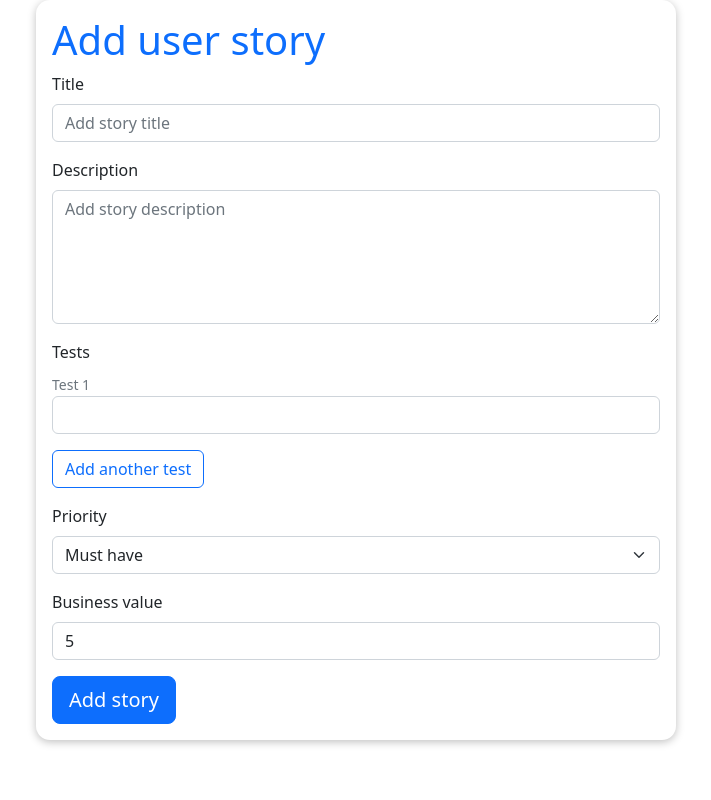
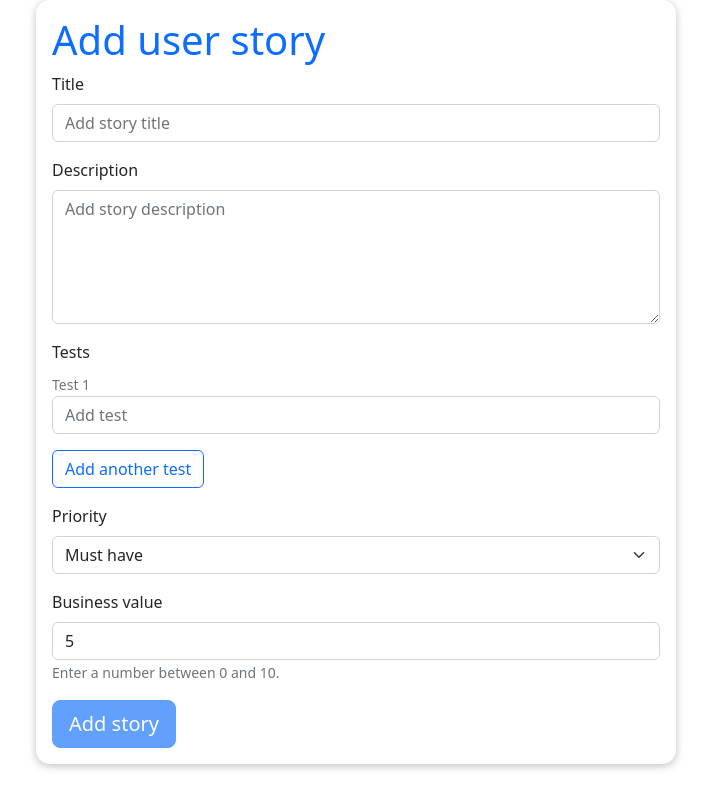
Before and after one commit to shanji97/SMRPOmarduk, a React (Create React App) app in the folder frontend/: page /add-story in a window 1280 px wide. Shown: the whole page, without its empty margins (284-995 px from the left). Built offline with nearby package versions, Linux system fonts and the light colour scheme.

Commit message:
added validation functionalities

```diff
--- a/frontend/src/pages/AddStory.tsx
+++ b/frontend/src/pages/AddStory.tsx
@@ -4,21 +4,29 @@ import Card from "../components/Card";
 import { Form } from "react-bootstrap";
 
 import classes from "./AddStory.module.css";
+import useValidateForm from "../hooks/useValidateForm";
 
 const AddStory = () => {
   const [storyData, setStoryData] = useState({
     title: "",
     description: "",
-    priority: 0,
+    tests: [""],
+    priority: 3, // 3 => must have, 0 => won't have this time
     businessValue: 5,
   });
 
-  const { title, description, priority, businessValue } = storyData;
+  const [businessValueError, setBusinessValueError] = useState(false);
+  const formIsValid = useValidateForm(storyData) && !businessValueError;
 
-  const [tests, setTests] = useState([""]);
+  const { title, description, tests, priority, businessValue } = storyData;
+
+  // TODO check doubling of story name
 
   const addInputHandler = () => {
-    setTests((prevTests) => [...prevTests, ""]);
+    setStoryData((prevStoryData) => ({
+      ...prevStoryData,
+      tests: [...prevStoryData.tests, ""],
+    }));
   };
 
   const userDataChangedHandler = (e: any) => {
@@ -28,28 +36,42 @@ const AddStory = () => {
     }));
   };
 
-  const testInputChangedHandler = (value: string, index: number) => {
-    setTests((prevTestsData) => {
-      const newTestsData: string[] = [...prevTestsData];
-      newTestsData[index] = value;
-      return newTestsData;
+  const testInputChangedHandler = (e: any, index: number) => {
+    setStoryData((prevStoryData) => {
+      const newTestsData: string[] = [...prevStoryData.tests];
+      newTestsData[index] = e.target.value;
+      return { ...prevStoryData, tests: newTestsData };
     });
+  };
+
+  const selectInputChangedHandler = (
+    e: React.ChangeEvent<HTMLSelectElement>
+  ) => {
+    setStoryData((prevStoryData) => ({
+      ...prevStoryData,
+      priority: +e.target.value,
+    }));
+  };
+
+  const checkBusinessValue = () => {
+    businessValue < 0 || businessValue > 10
+      ? setBusinessValueError(true)
+      : setBusinessValueError(false);
   };
 
   const submitFormHandler = (e: React.FormEvent<HTMLFormElement>) => {
     e.preventDefault();
-    // TODO send data to backend
+
+    // TODO send data to backend via service
     console.log(storyData);
-    console.log(tests);
 
     setStoryData({
       title: "",
       description: "",
-      priority: 0,
+      tests: [""],
+      priority: 3,
       businessValue: 5,
     });
-
-    setTests([""]);
   };
 
   return (
@@ -84,17 +106,18 @@ const AddStory = () => {
         >
           <Form.Label>Tests</Form.Label>
           <Form.Group className="mb-3" controlId="form-tests">
-            {tests.map((input, index) => (
+            {storyData.tests.map((input, index) => (
               <Form.Group key={index}>
                 <Form.Text className="text-secondary">{`Test ${
                   index + 1
                 }`}</Form.Text>
                 <Form.Control
-                  type="text"
                   value={input}
-                  onChange={(e) =>
-                    testInputChangedHandler(e.target.value, index)
-                  }
+                  placeholder="Add test"
+                  onChange={(e) => {
+                    console.log();
+                    testInputChangedHandler(e, index);
+                  }}
                 />
               </Form.Group>
             ))}
@@ -113,14 +136,14 @@ const AddStory = () => {
           <Form.Label>Priority</Form.Label>
           <Form.Select
             aria-label="Select story priority"
-            onChange={userDataChangedHandler}
+            onChange={selectInputChangedHandler}
             value={priority}
             name="priority"
           >
-            <option value="0">Must have</option>
-            <option value="1">Should have</option>
-            <option value="2">Could have</option>
-            <option value="3">Won't have this time</option>
+            <option value="3">Must have</option>
+            <option value="2">Should have</option>
+            <option value="1">Could have</option>
+            <option value="0">Won't have this time</option>
           </Form.Select>
         </Form.Group>
 
@@ -131,9 +154,19 @@ const AddStory = () => {
             name="businessValue"
             value={businessValue}
             onChange={userDataChangedHandler}
+            onBlur={checkBusinessValue}
+            type="number"
           />
+          <Form.Text className="text-secondary">
+            Enter a number between 0 and 10.
+          </Form.Text>
         </Form.Group>
-        <Button variant="primary" type="submit" size="lg">
+        <Button
+          variant="primary"
+          type="submit"
+          size="lg"
+          disabled={!formIsValid}
+        >
           Add story
         </Button>
       </Form>
```
